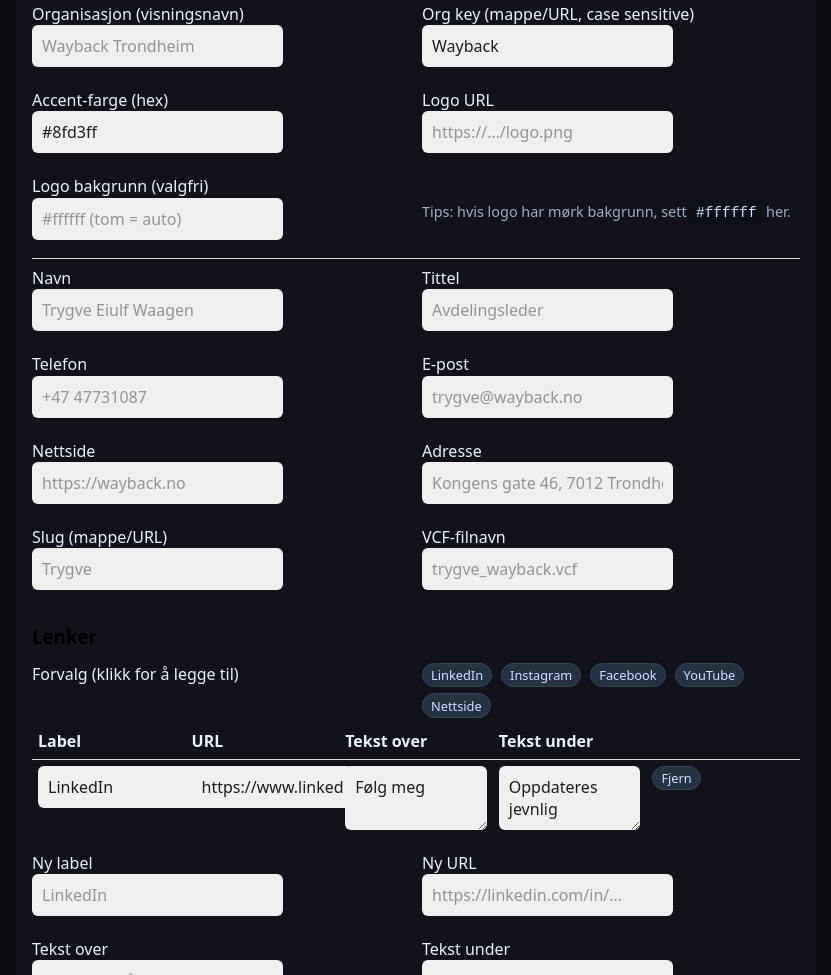
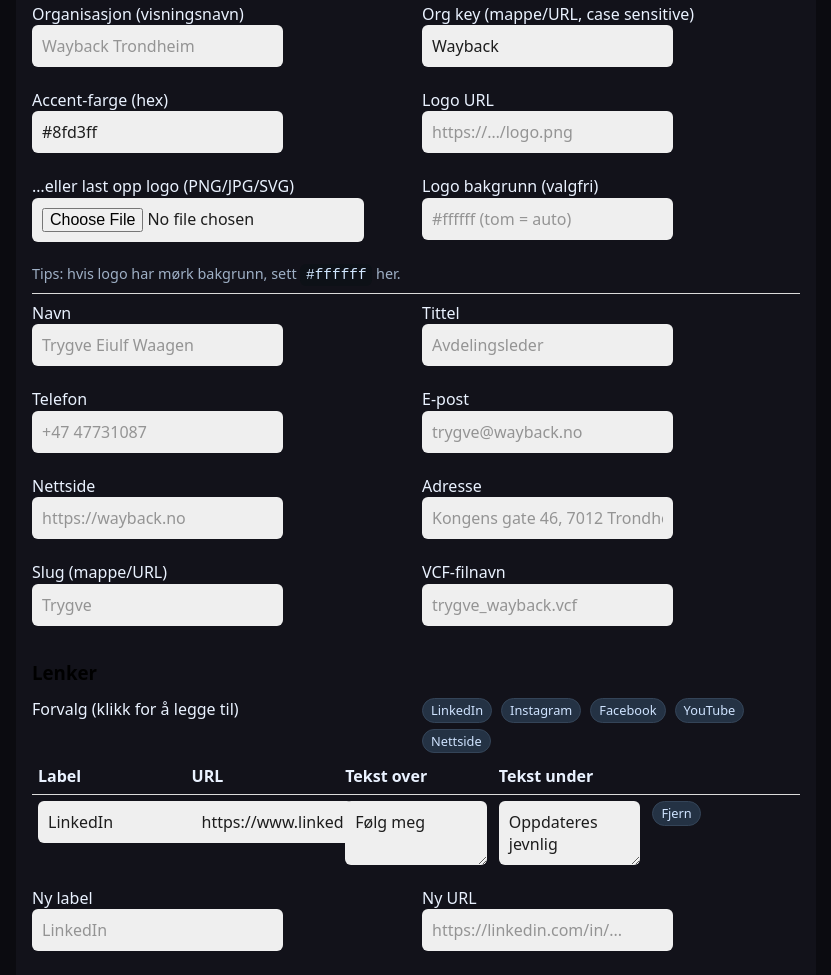
Before and after one commit to Luckywolf82/vcards-admin-branding, a website: page landing1.html in a window 1280 px wide. Shown: the part 1079-2054 px from the top of the page, without its empty margins (224-1055 px from the left). Drawn offline with nearby package versions, Linux system fonts and the light colour scheme.

Commit message:
Update landing1.html

```diff
--- a/landing1.html
+++ b/landing1.html
@@ -119,6 +119,12 @@
    <label>Logo URL
   <input id="logoUrl" placeholder="https://…/logo.png" oninput="previewLogo()">
 </label>
+
+<label>…eller last opp logo (PNG/JPG/SVG)
+  <input id="logoFile" type="file" accept="image/*" />
+  <small class="help" id="logoFileNote" style="display:block;margin-top:4px"></small>
+</label>
+
 <label>Logo bakgrunn (valgfri)
   <input id="logoBg" placeholder="#ffffff (tom = auto)">
 </label>
```
Lines whose indentation alone changed are shown as unchanged.
